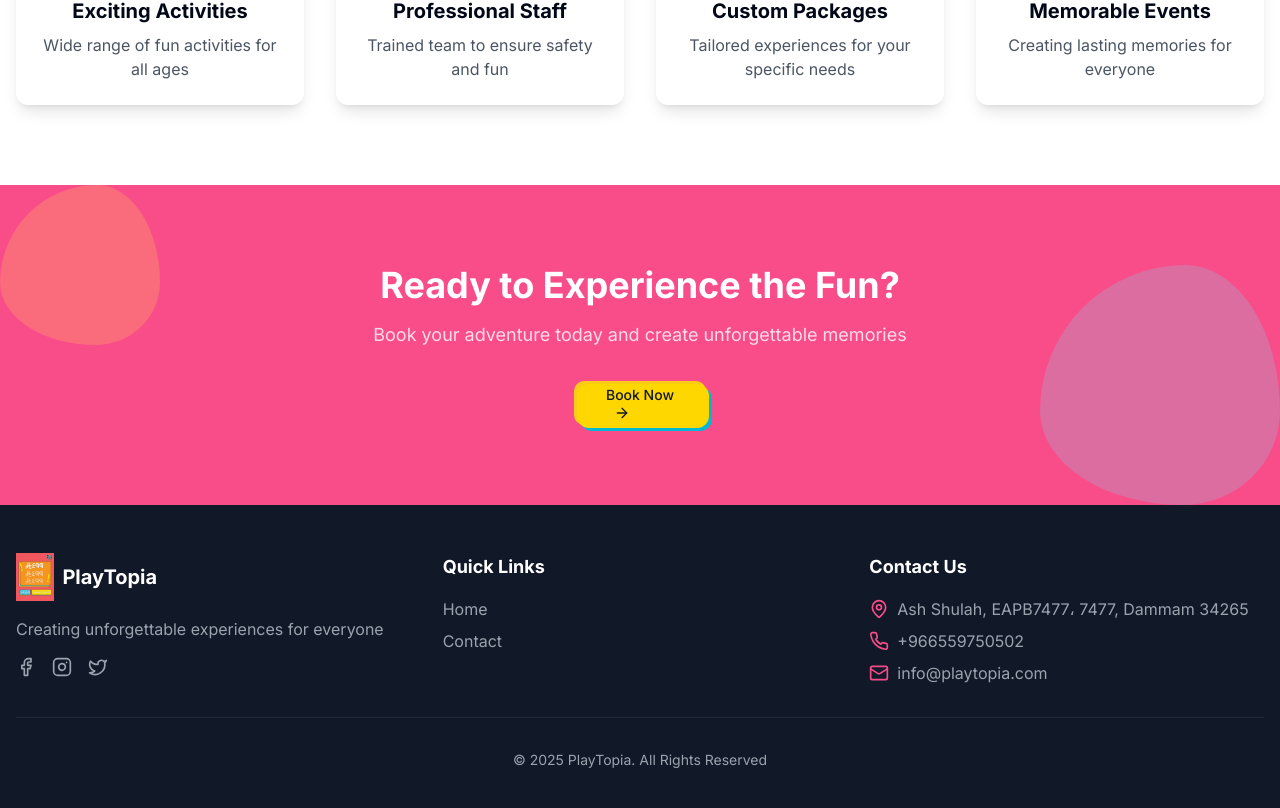
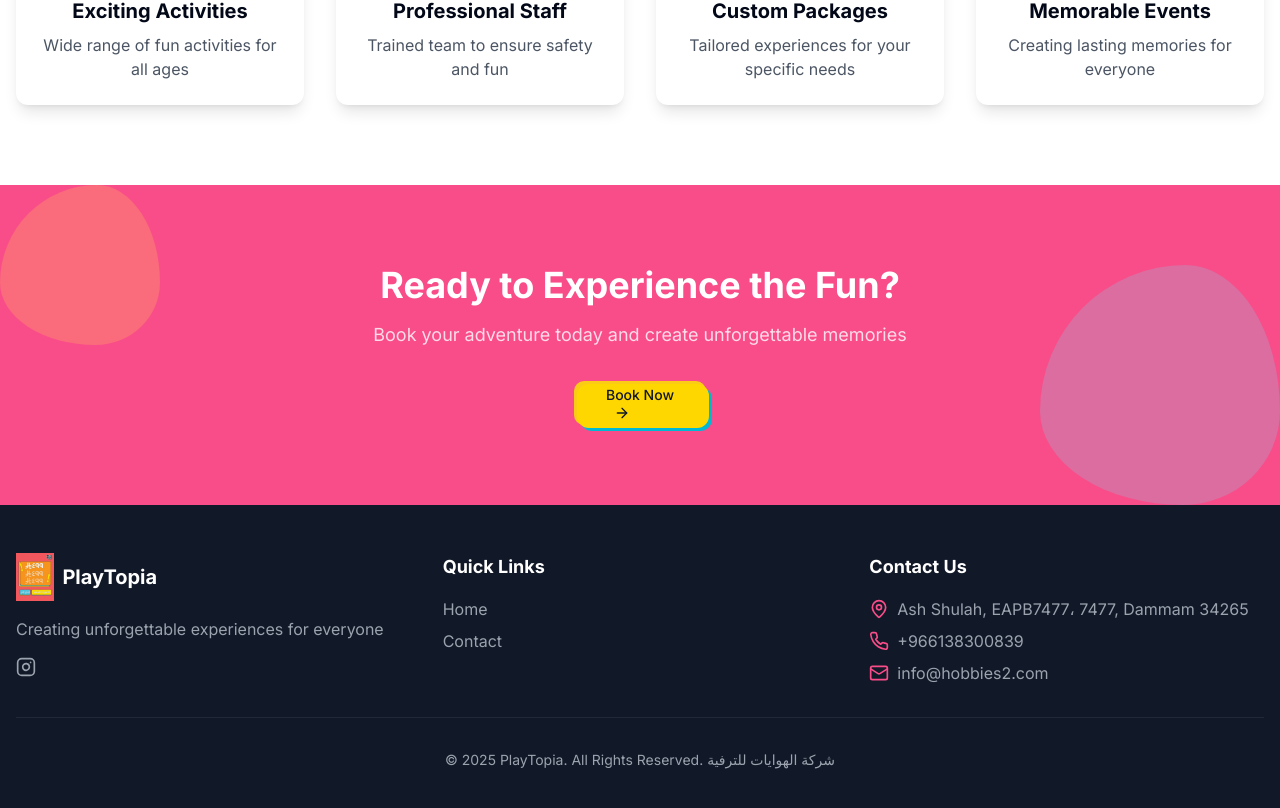
Before and after one commit to a7medalhadi/playtopiaV2, a Next.js app: page / in a window 1280 px wide. Shown: the part 975-1783 px from the top of the page. Built offline with nearby package versions, Linux system fonts and the light colour scheme.

Commit message:
update contact informations

```diff
--- a/components/footer.tsx
+++ b/components/footer.tsx
@@ -29,15 +29,15 @@ export default function Footer() {
             </div>
             <p className={`text-gray-400 mb-4 ${language === "ar" ? "font-cairo" : ""}`}>{t("hero.description")}</p>
             <div className="flex space-x-4 rtl:space-x-reverse">
-              <Link href="#" className="text-gray-400 hover:text-primary transition-colors">
+              {/* <Link href="#" className="text-gray-400 hover:text-primary transition-colors">
                 <Facebook className="h-5 w-5" />
-              </Link>
-              <Link href="#" className="text-gray-400 hover:text-primary transition-colors">
+              </Link> */}
+              <Link href="https://www.instagram.com/playtopia.sa?igsh=cTVuNDVwdjNyazQ2&utm_source=qr" className="text-gray-400 hover:text-primary transition-colors">
                 <Instagram className="h-5 w-5" />
               </Link>
-              <Link href="#" className="text-gray-400 hover:text-primary transition-colors">
+              {/* <Link href="#" className="text-gray-400 hover:text-primary transition-colors">
                 <Twitter className="h-5 w-5" />
-              </Link>
+              </Link> */}
             </div>
           </div>
 
--- a/components/language-provider.tsx
+++ b/components/language-provider.tsx
@@ -41,10 +41,10 @@ const translations = {
     "cta.title": "Ready to Experience the Fun?",
     "cta.subtitle": "Book your adventure today and create unforgettable memories",
     "cta.button": "Book Now",
-    "footer.rights": "All Rights Reserved",
+    "footer.rights": "All Rights Reserved. شركة الهوايات للترفية",
     "footer.address": "Ash Shulah, EAPB7477، 7477, Dammam 34265",
-    "footer.phone": "+966559750502",
-    "footer.email": "info@playtopia.com",
+    "footer.phone": "+966138300839",
+    "footer.email": "info@hobbies2.com",
   },
   ar: {
     home: "الرئيسية",
@@ -74,10 +74,10 @@ const translations = {
     "cta.title": "هل أنت مستعد لتجربة المرح؟",
     "cta.subtitle": "احجز مغامرتك اليوم واصنع ذكريات لا تُنسى",
     "cta.button": "احجز الآن",
-    "footer.rights": "جميع الحقوق محفوظة",
+    "footer.rights": "جميع الحقوق محفوظة. شركة الهوايات للترفية",
     "footer.address": "Ash Shulah, الدمام",
-    "footer.phone": "+966559750502",
-    "footer.email": "info@playtopia.com",
+    "footer.phone": "+966138300839",
+    "footer.email": "info@hobbies2.com",
   },
 }
 
```
